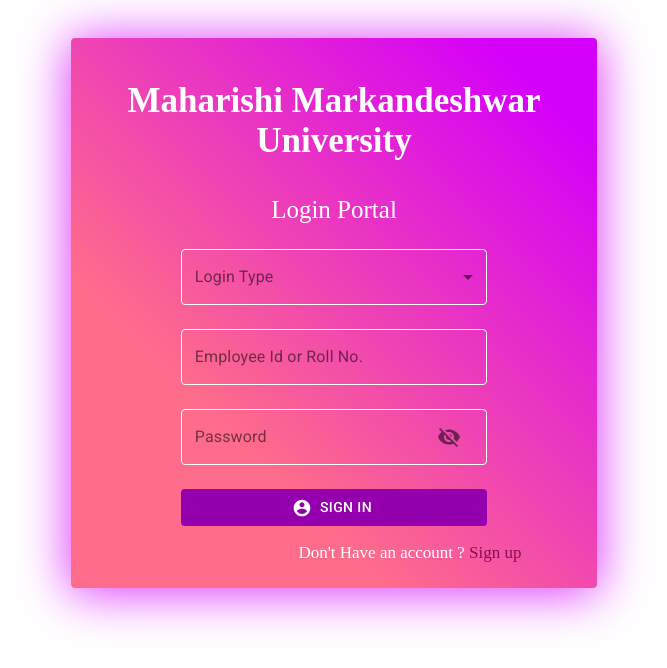
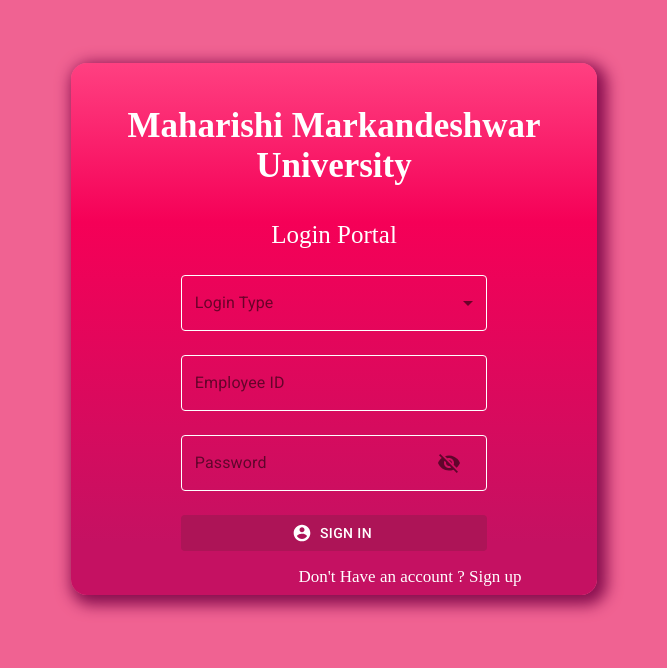
Before and after one commit to pavan-2001/my-app, a React (Create React App) app: page / in a window 1280 px wide. Shown: the top 668 px of the page, without its empty margins (306-973 px from the left). Built offline with nearby package versions, Linux system fonts and the light colour scheme.

Commit message:
login page

```diff
--- a/public/index.html
+++ b/public/index.html
@@ -28,7 +28,7 @@
     -->
     <title>React App</title>
   </head>
-  <body style="background-color: " >
+  <body style="background-color: #f06292" >
     <noscript>You need to enable JavaScript to run this app.</noscript>
     <div id="root"></div>
     <!--
--- a/src/LoginPage.js
+++ b/src/LoginPage.js
@@ -1,4 +1,4 @@
-import React, {useState, Fragment} from 'react';
+import React, {useState, Fragment, useEffect} from 'react';
 import {makeStyles} from '@material-ui/core/styles';
 import Paper from '@material-ui/core/Paper';
 import Grid from '@material-ui/core/Grid';
@@ -20,7 +20,7 @@
 const useStyles = makeStyles((theme) => ({
     root : {
         flexGrow : 1,
-        marginTop : '3%',
+        marginTop : '5%',
     },
     gridContainer : {
         justifyContent : 'center',
@@ -31,13 +31,15 @@
         padding : theme.spacing(1),
         textAlign : 'center',
         margin : 'auto',
-        background : 'linear-gradient(45deg, #FE6B8B 30%,#d500f9 90%)',
+        background : 'linear-gradient(#ff4081,#f50057 30%,#c51162 90%)',
         color : 'white',
-        boxShadow : '0 3px 50px 2px #dd33fa',
+        boxShadow : '5px 5px 15px 5px #880e4f',
+        borderRadius : '3%'
     },
     collageName: {
         fontSize : 35,
         width : 'auto',
+        margin : ''
     },
     loginPortal : {
         fontSize : 25,
@@ -68,7 +70,7 @@
         },
     },
     button : {
-        backgroundColor : '#9500ae',
+        backgroundColor : '#ad1457',
         width : '60%',
         variant : 'outlined',
         '&:hover' : {
@@ -77,12 +79,23 @@
         color : 'white',
     },
     signUp : {
+        marginTop : theme.spacing(2),
         marginLeft : theme.spacing(19),
         fontSize : 17,
+        margin : 'auto'
     },
     spam : {
-        color : '#880e4f',
+        color : 'white',
         cursor : 'pointer',
+    },
+    errorMsg : {
+        color : 'white',
+        margin : 'auto',
+        marginTop : theme.spacing(2)
+    },
+    box : {
+        margin : 'auto',
+        marginTop : theme.spacing(3),
     }
 }));
 
@@ -94,7 +107,8 @@
     const styles = useStyles();
     const [passwordIcon, setPasswordIcon] = useState(<VisibilityOffIcon/>);
     const [passwordType, setPasswordType] = useState('password');
-    const [roleLabel, setRoleLabel] = useState('Employee Id or Roll No. ');
+    const [roleLabel, setRoleLabel] = useState('ID');
+    const [error, setError] = useState('');
 
     const handlePasswordIcon = () => {
         if(passwordType === 'password') {
@@ -107,6 +121,15 @@
         }
     }
 
+    useEffect(() => {
+        if(loginType === 'Student')
+        {
+            setRoleLabel('Roll No.');
+        }
+        else {
+            setRoleLabel('Employee ID');
+        }
+    },[loginType,setRoleLabel]);
 
     return (
         <div className={styles.root}>
@@ -115,7 +138,8 @@
                     <Paper className={styles.paper}>
                         <p className={styles.collageName} ><strong>Maharishi Markandeshwar University</strong></p>
                         <p className={styles.loginPortal} >Login Portal</p>
-                        <Fragment>
+                        <p className={styles.errorMsg} >{error}</p>
+                        <div className={styles.box} >
                             <TextField
                             select
                             label = 'Login Type'
@@ -147,7 +171,7 @@
                             variant = 'container'
                             className={styles.button}
                             startIcon = {<AccountCircleIcon/>}>Sign In</Button>
-                        </Fragment>
+                        </div>
                         <p className={styles.signUp} >Don't Have an account ? <spam className = {styles.spam} >Sign up</spam></p>
                     </Paper>
                 </Grid>
```
